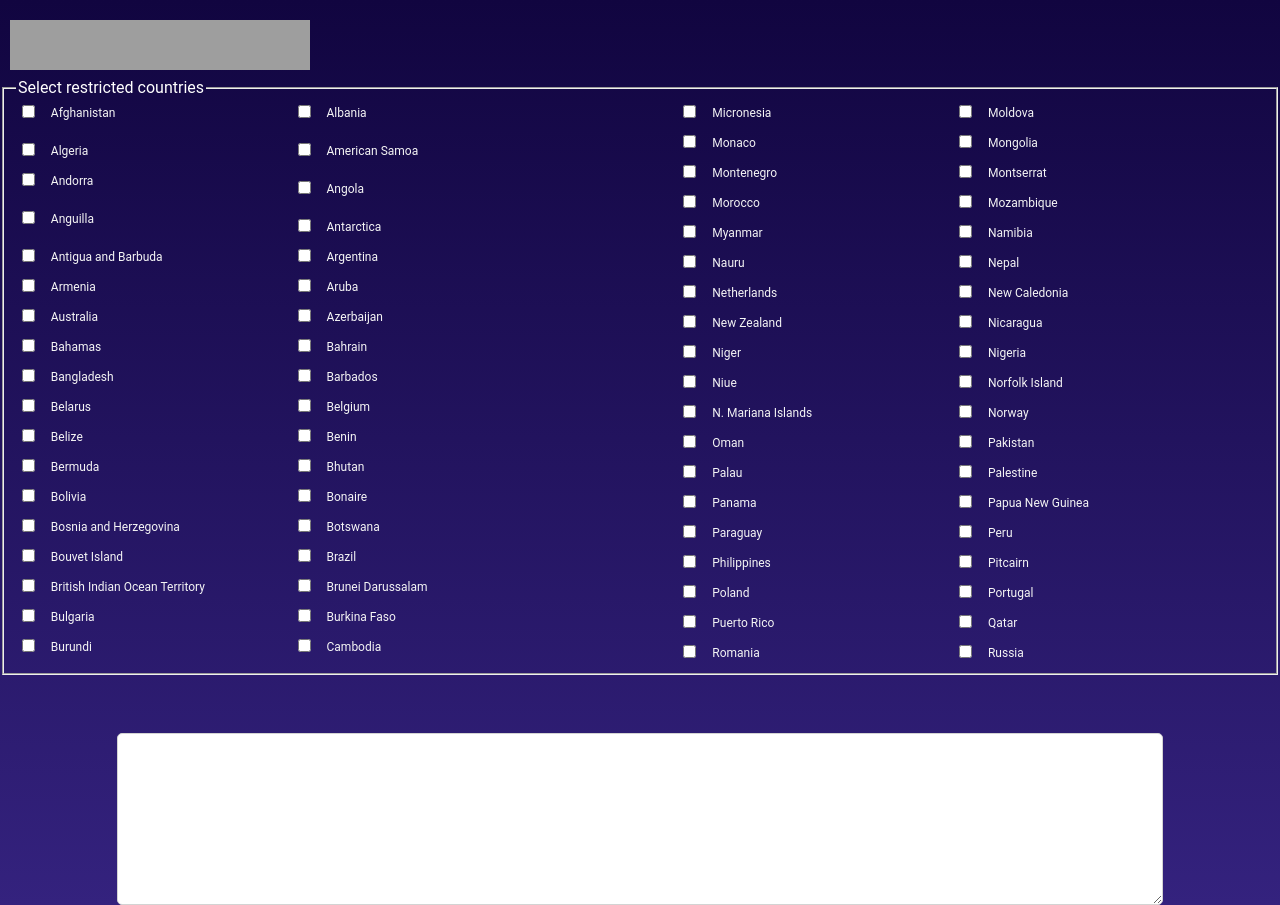
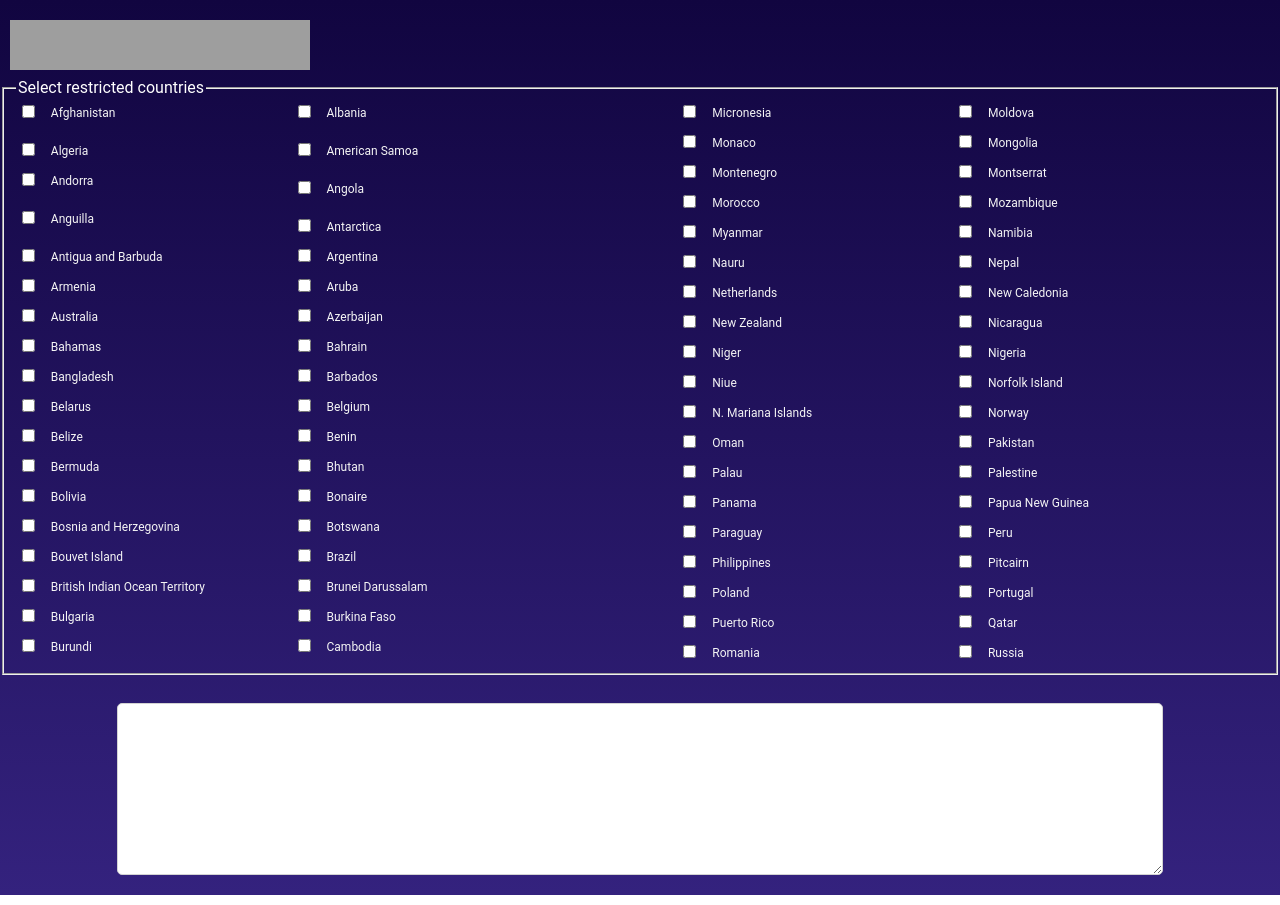
Before and after one commit to lfendley/country_list_generator, a plain HTML site: page index.html in a window 1280 px wide. Drawn offline with nearby package versions, Linux system fonts and the light colour scheme; grey boxes are pictures that could not be loaded.

Commit message:
Update style.css

```diff
--- a/style.css
+++ b/style.css
@@ -1,5 +1,5 @@
 body {
-	background: #34227e;
+    background: #34227e;
     background: -moz-linear-gradient(top,#110540 0,#34227e 100%);
     background: -webkit-linear-gradient(top,#110540 0,#34227e 100%);
     background: linear-gradient(to bottom,#110540 0,#34227e 100%);
@@ -14,14 +14,14 @@ header {
 }
 
 #logo {
-	background: url(https://scmedia.partycasino.com/$-$/3eba5be81291488b8ec29a4e83c98cda.svg);
+    background: url(https://scmedia.partycasino.com/$-$/3eba5be81291488b8ec29a4e83c98cda.svg);
     background-repeat: no-repeat;
     width: 300px;
     height: 50px;
 }
 
 div.right {
-	float: right;
+    float: right;
 }
 
 form {
@@ -65,7 +65,8 @@ input[type="checkbox"] {
 	display: block;
     width: 80%;
     height: 150px;
-    margin: 50px auto 0px;
+    margin: 20px auto;
+    outline: none;
     color: black;
     background-color: white;
     border: 1px solid lightgrey;
```
